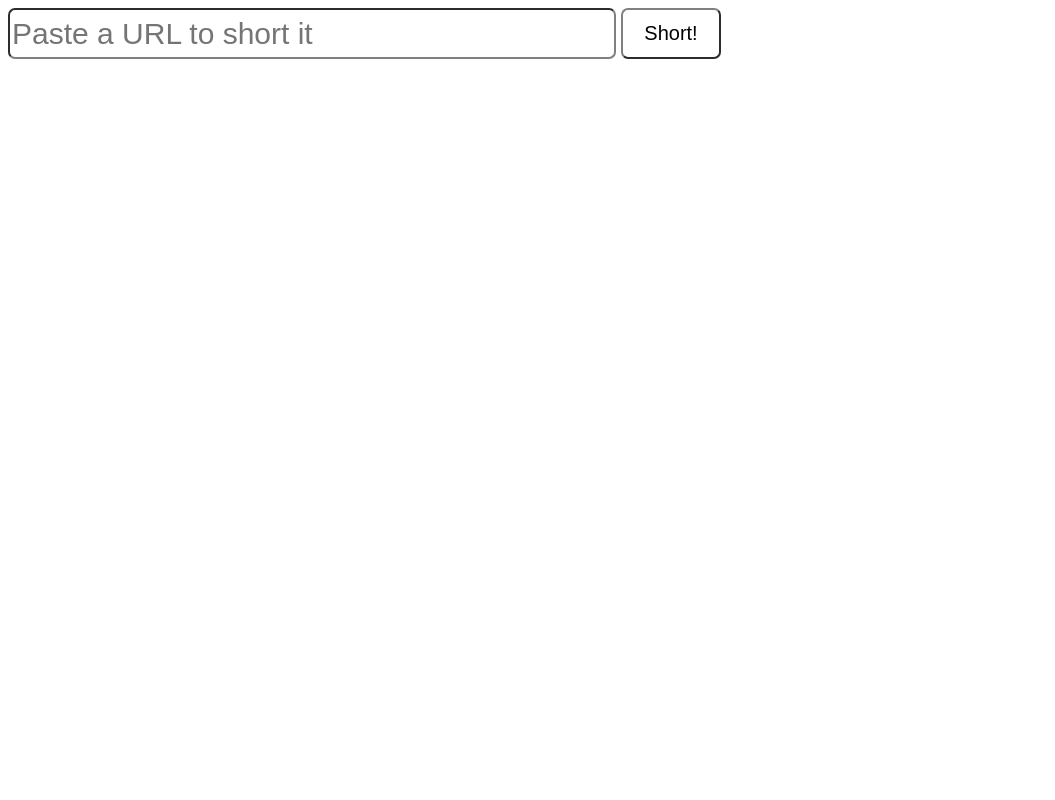
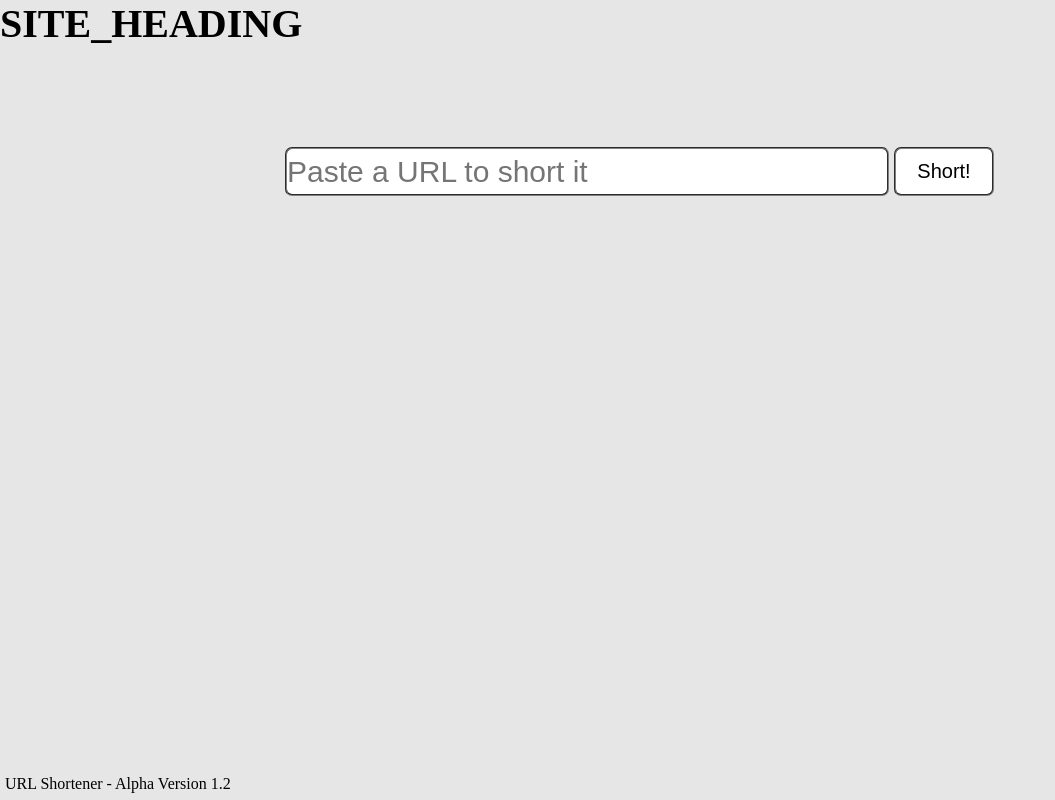
Before and after one commit to anghenfil/url_shortener, a PHP site: page / in a window 1280 px wide. Shown: the whole page, without its empty margins (0-1055 px from the left). Run offline with PHP 8.4, Linux system fonts and the light colour scheme; some libraries are stand-ins or nearby versions.

Commit message:
+ Site heading + Version Number and State + background color, other style changes

```diff
--- a/incl/footer.php
+++ b/incl/footer.php
@@ -3,5 +3,8 @@ if(!defined("SC")){
 	die("No script kiddies please!");
 }
 ?>
+<div id="footer">
+URL Shortener - Alpha Version 1.2
+</div>
 </body>
 </html>
--- a/incl/header.php
+++ b/incl/header.php
@@ -13,3 +13,6 @@ if(!defined("SC")){
 	<script type="text/javascript" src="incl/forms.js"></script>
 </head>
 <body>
+<div id="header">
+<h2 class="header"><?php echo SITE_HEADING ?></h2>
+</div>
--- a/incl/style.css
+++ b/incl/style.css
@@ -1,4 +1,17 @@
+*{
+margin: 0px;
+padding: 0px;
+width: 100%;
+background-color: #E6E6E6;
+overflow: hidden;
+}
 .shortform{
+width: 709px;
+position: relative;
+top: 100px;
+left: 50%;
+margin-left: -355px;
+height: 200px;
 
 }.shortform_url{
 	float: left;
@@ -8,11 +21,14 @@
 	border-radius: 7px;
 	border-color: grey;
 	outline: 0 none;
+	background-color: #FFFFFF;
+	border-style: groove;
 }.shortform_submit{
 	margin-left: 5px;
 	font-size: 20px;
 	border-radius: 7px;
 	border-color: grey;
+	border-style: groove;
 	background-color: #FFFFFF;
 	line-height: 45px;
 	width: 100px;
@@ -22,4 +38,11 @@
 	margin: 2px;
 }.shortform_reset{
 	display:inline;
+}h2.header{
+font-size: 40px;
+}#footer{
+	position: absolute;
+	height: 20px;
+	bottom: 0px;
+	padding: 5px;
 }
```
Also changed, not shown: 1 other file.
